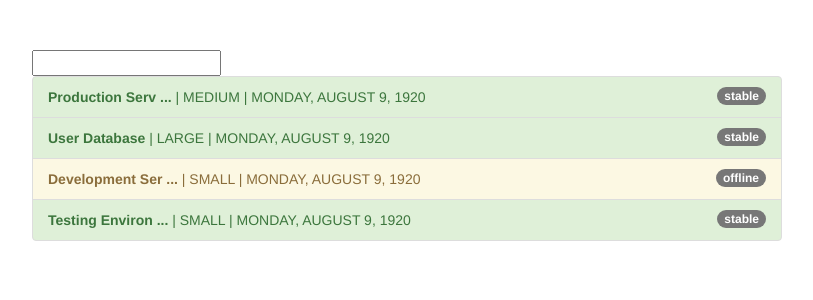
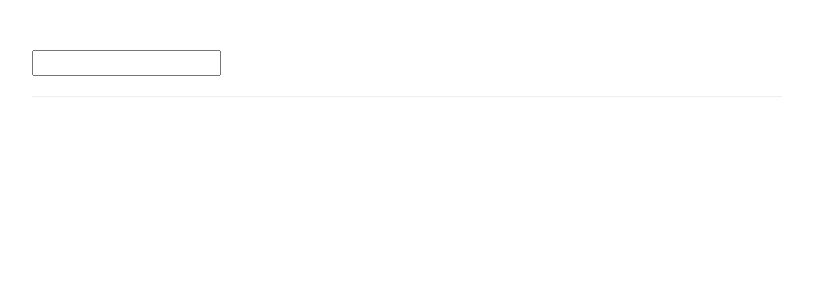
Before and after one commit to soulyana/angular-pipes, an Angular app: page / in a window 1280 px wide. Shown: the top 300 px of the page, without its empty margins (233-1046 px from the left). Built offline with nearby package versions, Linux system fonts and the light colour scheme.

Commit message:
example: creating a filter pipe

```diff
--- a/src/app/app.component.html
+++ b/src/app/app.component.html
@@ -1,17 +1,20 @@
 <div class="container">
   <div class="row">
     <div class="col-xs-12 col-sm-10 col-md-8 col-sm-offset-1 col-md-offset-2">
-      <input type="text" name="" id="">
+      <input type="text" name="" [(ngModel)]="filteredStatus" />
+      <hr>
       <ul class="list-group">
         <li
           class="list-group-item"
-          *ngFor="let server of servers"
-          [ngClass]="getStatusClasses(server)">
-          <span
-            class="badge">
+          *ngFor="let server of servers | filter:filteredStatus:'status'"
+          [ngClass]="getStatusClasses(server)"
+        >
+          <span class="badge">
             {{ server.status }}
           </span>
-          <strong>{{ server.name | shorten: 15 }}</strong> | {{ server.instanceType | uppercase }} | {{ server.started | date: 'fullDate' | uppercase }}
+          <strong>{{ server.name | shorten: 15 }}</strong> |
+          {{ server.instanceType | uppercase }} |
+          {{ server.started | date: "fullDate" | uppercase }}
         </li>
       </ul>
     </div>
--- a/src/app/app.component.ts
+++ b/src/app/app.component.ts
@@ -39,4 +39,8 @@ export class AppComponent {
       'list-group-item-danger': server.status === 'critical'
     };
   }
+
+  filterStatus() {
+
+  }
 }
--- a/src/app/app.module.ts
+++ b/src/app/app.module.ts
@@ -5,11 +5,13 @@ import { FormsModule } from '@angular/forms';
 
 import { AppComponent } from './app.component';
 import { ShortenPipe } from './shorten.pipe';
+import { FilterPipe } from './filter.pipe';
 
 @NgModule({
   declarations: [
     AppComponent,
-    ShortenPipe
+    ShortenPipe,
+    FilterPipe
   ],
   imports: [
     BrowserModule,
--- /dev/null
+++ b/src/app/filter.pipe.ts
@@ -0,0 +1,21 @@
+import { Pipe, PipeTransform } from '@angular/core';
+
+@Pipe({
+  name: 'filter'
+})
+export class FilterPipe implements PipeTransform {
+
+  transform(value: any, filterString: string, propName: string): any {
+    if (value.length === 0 || filterString === '') {
+      return value;
+    }
+    const resultArray = [];
+    for (const item of value) {
+      if (item[propName] === filterString) {
+        resultArray.push(item);
+      }
+    }
+    return resultArray;
+  }
+
+}
```
Also changed, not shown: 1 other file (tests, documents, lock files or other folders).
